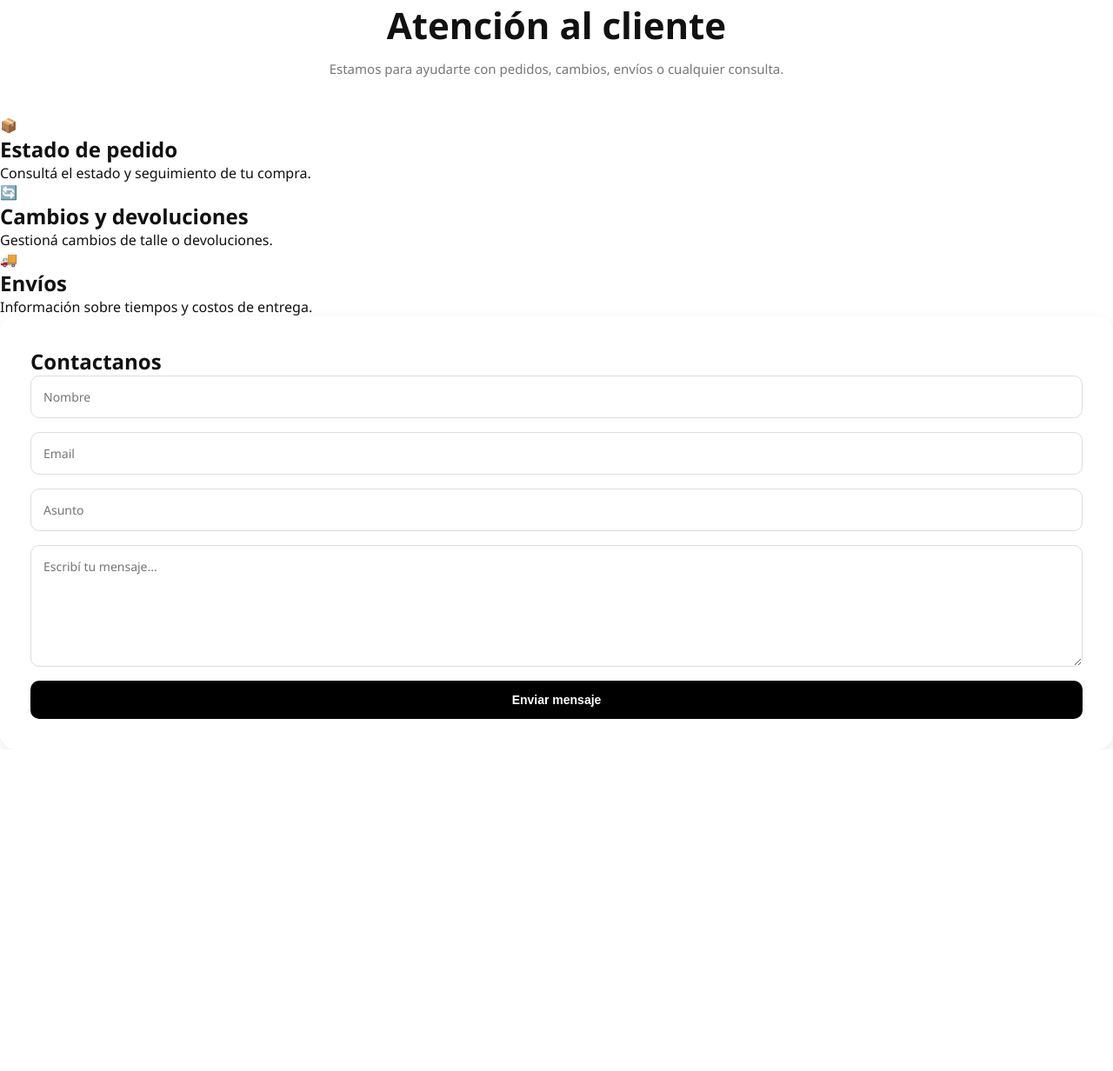
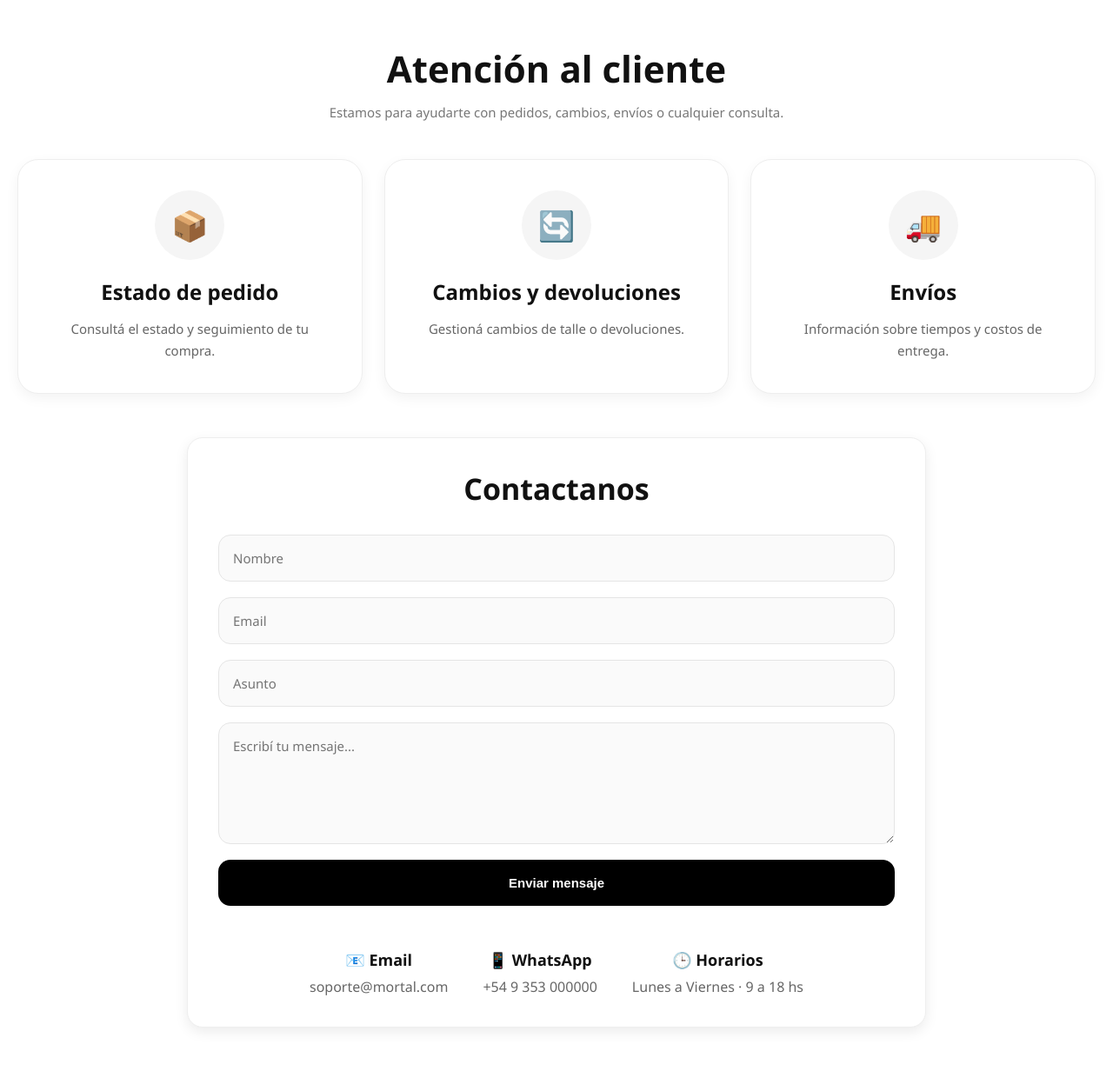
Before and after one commit to TotiManuel/Tienda, a Flask app: page /atencion_cliente in a window 1280 px wide. Shown: the part 67-1299 px from the top of the page at 87% size. Before the commit the page ends 894 px from the top, so only its background shows below. Run offline with Flask 3, Linux system fonts and the light colour scheme.

Commit message:
Update atecion cliente

```diff
--- a/static/css/global.css
+++ b/static/css/global.css
@@ -1089,3 +1089,217 @@ hr{
     box-shadow:
     0 6px 15px rgba(0,0,0,.15);
 }
+/* =========================
+   SOPORTE
+========================= */
+
+.soporte-container{
+    max-width:1300px;
+    margin:auto;
+    padding:50px 20px;
+}
+
+/* =========================
+   CARDS
+========================= */
+
+.soporte-cards{
+    display:grid;
+
+    grid-template-columns:
+    repeat(3, 1fr);
+
+    gap:25px;
+
+    margin-bottom:50px;
+}
+
+/* CARD */
+
+.soporte-card{
+    background:white;
+
+    border:1px solid #eee;
+
+    border-radius:24px;
+
+    padding:35px;
+
+    text-align:center;
+
+    transition:
+    transform .3s ease,
+    box-shadow .3s ease;
+
+    box-shadow:
+    0 5px 15px rgba(0,0,0,.05);
+}
+
+.soporte-card:hover{
+    transform:translateY(-6px);
+
+    box-shadow:
+    0 15px 35px rgba(0,0,0,.10);
+}
+
+/* ICONO */
+
+.icono{
+    width:80px;
+    height:80px;
+
+    margin:auto auto 20px;
+
+    border-radius:50%;
+
+    display:flex;
+    align-items:center;
+    justify-content:center;
+
+    background:#f5f5f5;
+
+    font-size:34px;
+}
+
+/* TITULO */
+
+.soporte-card h2{
+    font-size:24px;
+
+    margin-bottom:14px;
+}
+
+/* TEXTO */
+
+.soporte-card p{
+    color:#666;
+
+    line-height:1.7;
+
+    font-size:15px;
+}
+
+/* =========================
+   CONTACTO
+========================= */
+
+.contacto-box{
+    max-width:850px;
+
+    margin:auto;
+
+    border:1px solid #eee;
+}
+
+/* TITULO */
+
+.contacto-box h2{
+    font-size:34px;
+
+    margin-bottom:30px;
+
+    text-align:center;
+}
+
+/* FORM */
+
+.contacto-box form{
+    gap:18px;
+}
+
+/* INPUTS */
+
+.contacto-box input,
+.contacto-box textarea{
+    background:#fafafa;
+
+    border:1px solid #e5e5e5;
+
+    padding:16px;
+
+    border-radius:14px;
+
+    font-size:15px;
+}
+
+/* FOCUS */
+
+.contacto-box input:focus,
+.contacto-box textarea:focus{
+    background:white;
+
+    border-color:black;
+
+    box-shadow:
+    0 0 0 4px rgba(0,0,0,.06);
+}
+
+/* BOTON */
+
+.contacto-box button{
+    width:100%;
+
+    padding:18px;
+
+    border-radius:14px;
+
+    font-size:15px;
+
+    font-weight:700;
+}
+
+/* =========================
+   INFO EXTRA
+========================= */
+
+.soporte-extra{
+    display:flex;
+    justify-content:center;
+
+    gap:40px;
+
+    margin-top:50px;
+
+    flex-wrap:wrap;
+}
+
+.soporte-extra div{
+    text-align:center;
+}
+
+.soporte-extra h3{
+    margin-bottom:8px;
+    font-size:18px;
+}
+
+.soporte-extra p{
+    color:#666;
+}
+
+/* =========================
+   RESPONSIVE
+========================= */
+
+@media(max-width:900px){
+
+    .soporte-cards{
+        grid-template-columns:1fr;
+    }
+
+}
+
+@media(max-width:700px){
+
+    .contacto-box{
+        padding:25px;
+    }
+
+    .soporte-topo h1{
+        font-size:34px;
+    }
+
+    .contacto-box h2{
+        font-size:28px;
+    }
+
+}
--- a/templates/atencion_cliente.html
+++ b/templates/atencion_cliente.html
@@ -112,6 +112,25 @@ MORTAL
 
         </form>
 
+        <div class="soporte-extra">
+
+            <div>
+                <h3>📧 Email</h3>
+                <p>soporte@mortal.com</p>
+            </div>
+
+            <div>
+                <h3>📱 WhatsApp</h3>
+                <p>+54 9 353 000000</p>
+            </div>
+
+            <div>
+                <h3>🕒 Horarios</h3>
+                <p>Lunes a Viernes · 9 a 18 hs</p>
+            </div>
+
+        </div>
+
     </div>
 
 </div>
```
